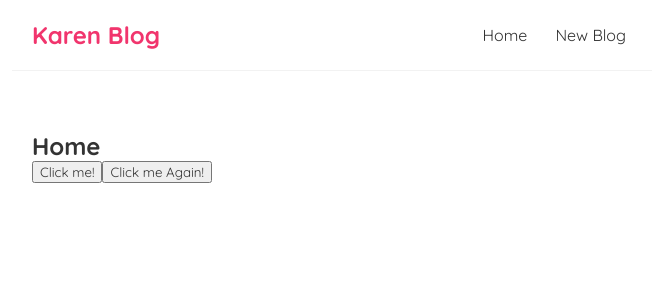
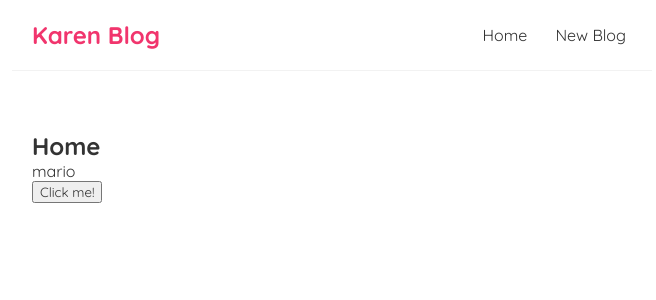
Before and after one commit to karenbarseghyan/modern-react, a React (Create React App) app: page / in a window 1280 px wide. Shown: the top 300 px of the page, without its empty margins (308-964 px from the left). Built offline with nearby package versions, Linux system fonts and the light colour scheme.

Commit message:
UseState Hook

```diff
--- a/src/Home.js
+++ b/src/Home.js
@@ -1,16 +1,25 @@
+import { useState } from "react";
+
 const Home = () => {
-    const handleClick = (click) => {
-        console.log("clicked");
+    // let name = 'mario';
+    const [name, setName] = useState('mario');
+
+    const handleClick = () => {
+       setName('luigi');
     }
-
-    const handleClickMeAgain = (name) => {
-        console.log("Hello " + name);
-    }
+    // const handleClickOnce = () => {
+        // setName('pete');
+    // }
+    // const handleClickMeAgain = (name) => {
+        // console.log("Hello " + name);
+    // }
     return (
         <div className = 'home'>
             <h2>Home</h2>
+            <p>{name}</p>
             <button onClick= {handleClick}> Click me!</button>
-            <button onClick = {()=> {handleClickMeAgain('Karen')}}>Click me Again!</button>
+            {/* <button onClick= {handleClickOnce}> Click me once more!</button> */}
+            {/* <button onClick = {()=> {handleClickMeAgain('Karen')}}>Click me Again!</button> */}
         </div>
     );
 }
```
Also changed, not shown: 1 other file (tests, documents, lock files or other folders).
